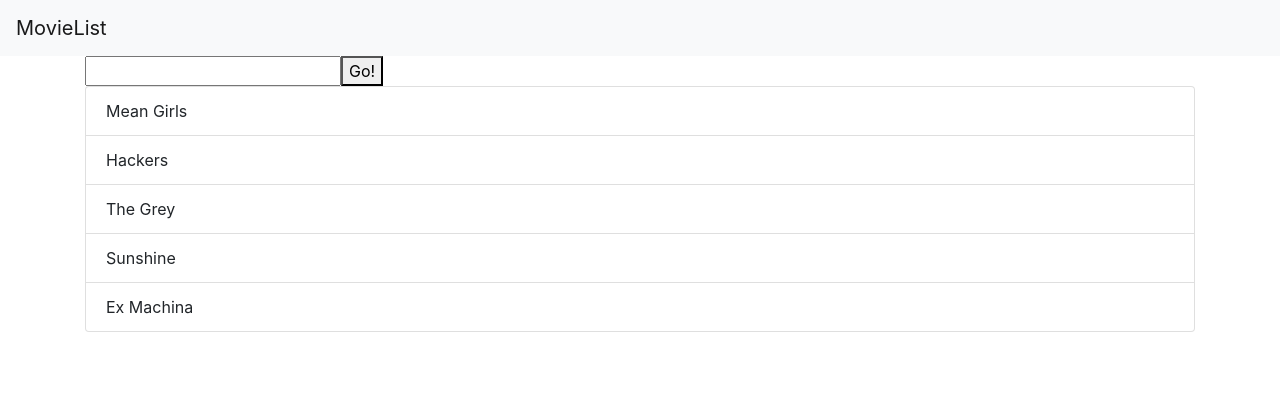
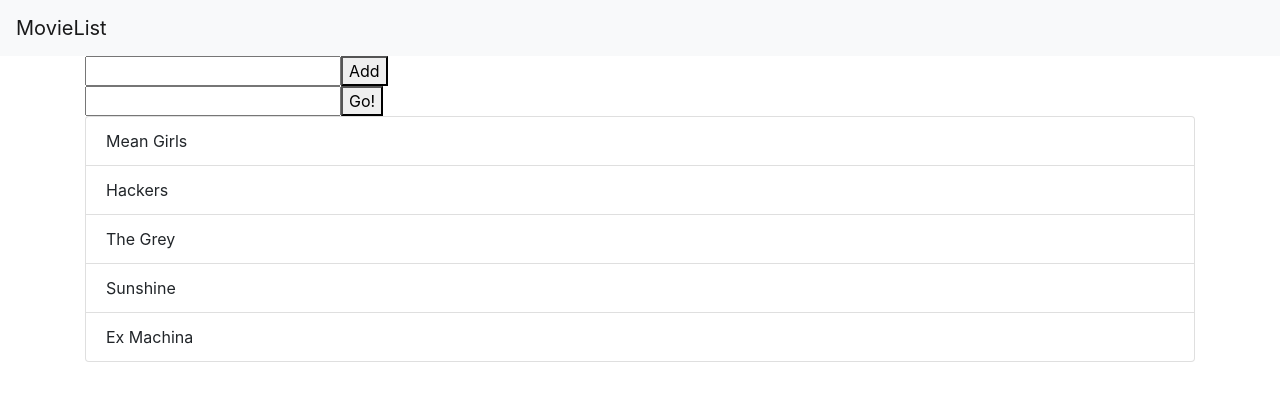
Before and after one commit to DymaxionMap/movie-list, a React (Create React App) app: page / in a window 1280 px wide. Shown: the top 398 px of the page. Built offline with nearby package versions, Linux system fonts and the light colour scheme.

Commit message:
Add input field for users to add movies (level 2)

```diff
--- /dev/null
+++ b/src/components/Add.js
@@ -0,0 +1,39 @@
+import React from 'react';
+
+class Add extends React.Component {
+  constructor(props) {
+    super(props);
+    this.state = { text: '' };
+
+    this.change = this.change.bind(this);
+    this.click = this.click.bind(this);
+    this.enter = this.enter.bind(this);
+  }
+
+  change(event) {
+    this.setState({ text: event.target.value });
+  }
+
+  click() {
+    this.props.addMovies(this.state.text);
+    this.setState({ text: '' });
+  }
+
+  enter(event) {
+    if (event.key === 'Enter') {
+      this.props.addMovies(this.state.text);
+      this.setState({ text: '' });
+    }
+  }
+
+  render() {
+    return (
+      <div>
+        <input type='text' value={this.state.text} onChange={this.change} onKeyPress={this.enter}/>
+        <button onClick={this.click}>Add</button>
+      </div>
+    );
+  }
+}
+
+export default Add;
--- a/src/components/App.js
+++ b/src/components/App.js
@@ -2,20 +2,25 @@ import React from 'react';
 import Nav from './Nav';
 import List from './List';
 import Search from './Search';
-import movies from '../data/movies';
+import Add from './Add';
+import initialMovies from '../data/movies';
 
 class App extends React.Component {
   constructor(props) {
     super(props);
-    this.state = { movies }
+    this.state = {
+      movies: initialMovies,
+      displayedMovies: initialMovies
+    }
     this.filterMovies = this.filterMovies.bind(this);
+    this.addMovies = this.addMovies.bind(this);
   }
 
   filterMovies(text) {
     const query = text.trim().toLowerCase();
     // Reset list if blank
     if (query.length === 0) {
-      this.setState({ movies });
+      this.setState({ displayedMovies: this.state.movies });
       return;
     }
 
@@ -27,7 +32,18 @@ class App extends React.Component {
     }
 
     // Update movies if match
-    this.setState({ movies: filteredMovies });
+    this.setState({ displayedMovies: filteredMovies });
+  }
+
+  addMovies(text) {
+    const newMovie = { title: text.trim() };
+    if (newMovie.title.length !== 0) {
+      const updatedMovies = this.state.movies.concat(newMovie);
+      this.setState({
+        movies: updatedMovies,
+        displayedMovies: updatedMovies
+      });
+    }
   }
 
   render() {
@@ -35,8 +51,9 @@ class App extends React.Component {
     	<div>
         <Nav />
         <div className='container'>
+          <Add addMovies={this.addMovies}/>
           <Search filterMovies={this.filterMovies}/>
-          <List movies={this.state.movies} />
+          <List movies={this.state.displayedMovies} />
         </div>
       </div>
     );
```
